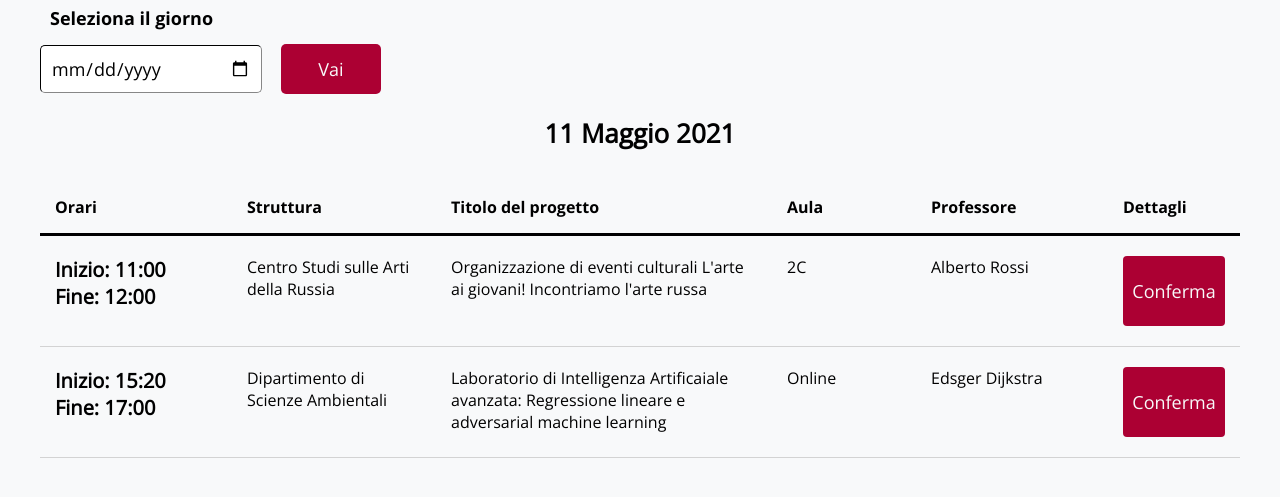
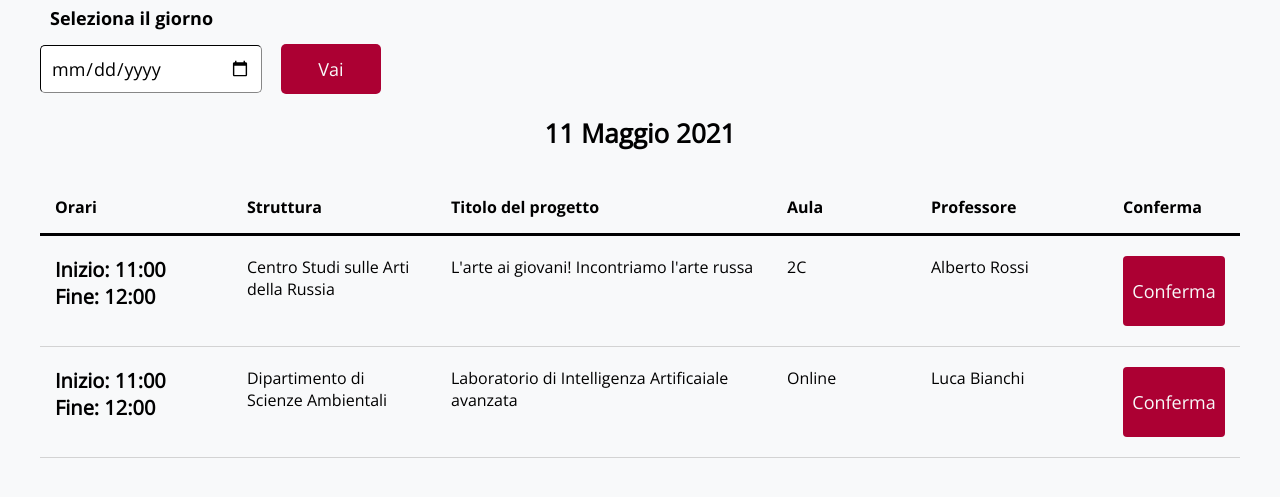
Before and after one commit to Zanotto-Enrico/OrientamentoDAIS, a Flask app: page /calendario in a window 1280 px wide. Shown: the part 166-663 px from the top of the page. Run offline with Flask 2, Linux system fonts and the light colour scheme; the visitor is signed in with stand-in values (Sample User, id 1); parts of the project's set-up code (start-up, migrations or seed data) failed here and were passed over.

Commit message:
calendario lezioni ora è dinamico

```diff
--- a/app.py
+++ b/app.py
@@ -143,7 +143,24 @@ def logout():
 @app.route ('/calendario', methods=['GET'])
 def calendario ():
 	if "user" in session:
-		return render_template("calendario.html", isProfessor=session["isProfessor"])
+		listaDiDiz = [																					# LISTA DI DIZIONARI CHE RAPPRESENTANO TUTTE LE LEZIONI
+			{ "id":1,																					# VA SOSTITUITA CON CHIAMATA A FUNZIONE APPOSITA
+			"nome": "L'arte ai giovani! Incontriamo l'arte russa",
+			"inizio": "11:00",
+			"fine": "12:00",
+			"struttura": "Centro Studi sulle Arti della Russia",
+			"aula": "2C",
+			"prof": "Alberto Rossi"
+			},
+			{ "id":2,
+			"nome": "Laboratorio di Intelligenza Artificaiale avanzata",
+			"inizio": "11:00",
+			"fine": "12:00",
+			"struttura": "Dipartimento di Scienze Ambientali",
+			"aula": "Online",
+			"prof": "Luca Bianchi"
+			}]
+		return render_template("calendario.html", info=listaDiDiz ,isProfessor=session["isProfessor"])
 	else:
 		return redirect(url_for("login"))
 
--- a/templates/calendario.html
+++ b/templates/calendario.html
@@ -33,29 +33,20 @@
                     <th> Titolo del progetto </th>
                     <th> Aula </th>
                     <th> Professore </th>
-                    <th> Dettagli </th>
+                    <th> Conferma </th>
                 </tr>
             </thead>
             <tbody>
+                {% for lezione in info %}
                 <tr>
-                    <td> <h4> Inizio: 11:00 <br> Fine: 12:00 </h4></td>
-                    <td> Centro Studi sulle Arti della Russia </td>
-                    <td> Organizzazione di eventi culturali
-                         L'arte ai giovani! Incontriamo l'arte russa </td>
-                    <td> 2C </td>
-                    <td> Alberto Rossi </td>
-                    <td> <button class="btnLezione">Conferma</button> </td>
-                </tr>
-                <tr>
-                    <td> <h4>Inizio: 15:20 <br> Fine: 17:00 </h4> </td>
-                    <td> Dipartimento di Scienze Ambientali </td>
-                    <td> Laboratorio di Intelligenza Artificaiale
-                         avanzata: Regressione lineare e adversarial machine
-                         learning </td>
-                    <td> Online </td>
-                    <td> Edsger Dijkstra </td>
+                    <td> <h4> Inizio: {{ lezione.inizio }}<br> Fine: {{ lezione.fine }}</h4></td>
+                    <td> {{ lezione.struttura }} </td>
+                    <td> {{ lezione.nome }} </td>
+                    <td> {{ lezione.aula }} </td>
+                    <td> {{ lezione.prof }} </td>
                     <td> <button class="btnLezione">Conferma</button>  </td>
                 </tr>
+                {% endfor %}
             </tbody>
         </table>
     </div>
```
